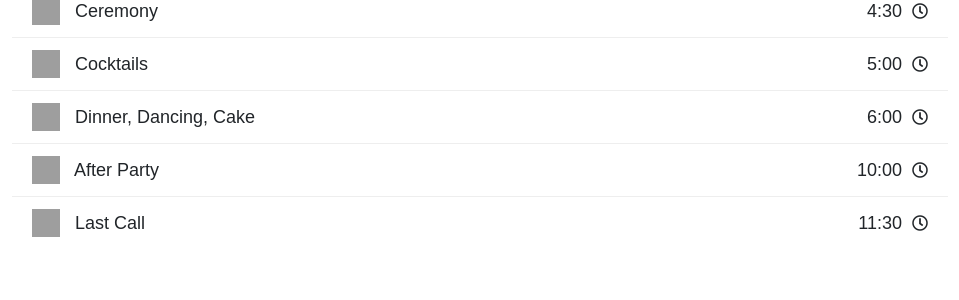
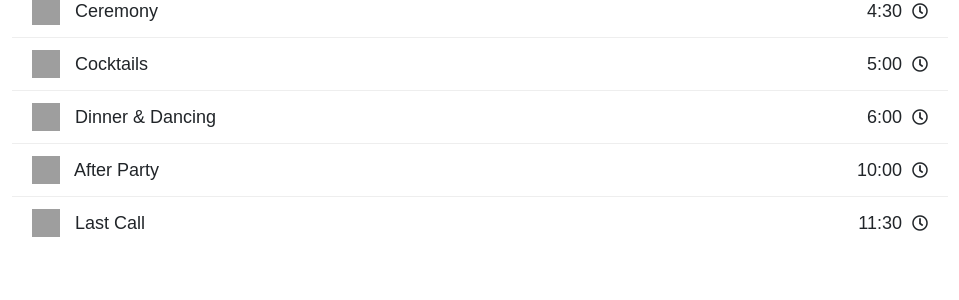
Before and after one commit to tsmango/www.marriandtom.com, a Jekyll site: the page built from wedding.html, in a window 1280 px wide. Shown: the part 835-1135 px from the top of the page, without its empty margins (160-1119 px from the left). Built offline with Jekyll 4.4.1, drawn with Linux system fonts in a browser that asks for light colours; nearby versions of some CDN libraries; some web fonts are replaced; grey boxes are pictures that could not be loaded.

Commit message:
Updated timeline.

```diff
--- a/wedding.html
+++ b/wedding.html
@@ -39,7 +39,7 @@ permalink: /wedding/
       <span><img src="https://img.icons8.com/ios/50/000000/bar.png"> Cocktails</span> <span>5:00 <i class="far fa-clock"></i></span>
     </li>
     <li class="list-group-item d-flex justify-content-between align-items-center">
-      <span><img src="https://img.icons8.com/ios/50/000000/tableware.png"> Dinner, Dancing, Cake</span> <span>6:00 <i class="far fa-clock"></i></span>
+      <span><img src="https://img.icons8.com/ios/50/000000/tableware.png"> Dinner &amp; Dancing</span> <span>6:00 <i class="far fa-clock"></i></span>
     </li>
     <li class="list-group-item d-flex justify-content-between align-items-center">
       <span><img src="https://img.icons8.com/ios/50/000000/dancing-party.png"> After Party</span> <span>10:00 <i class="far fa-clock"></i></span>
```
